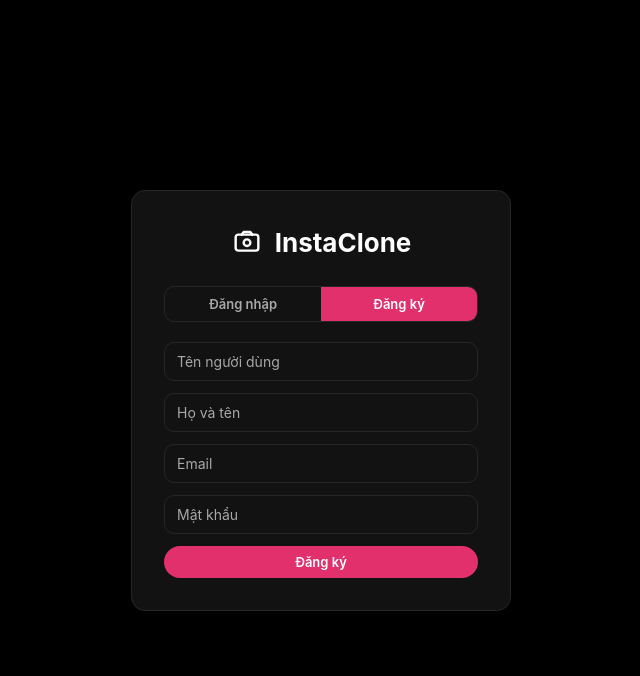
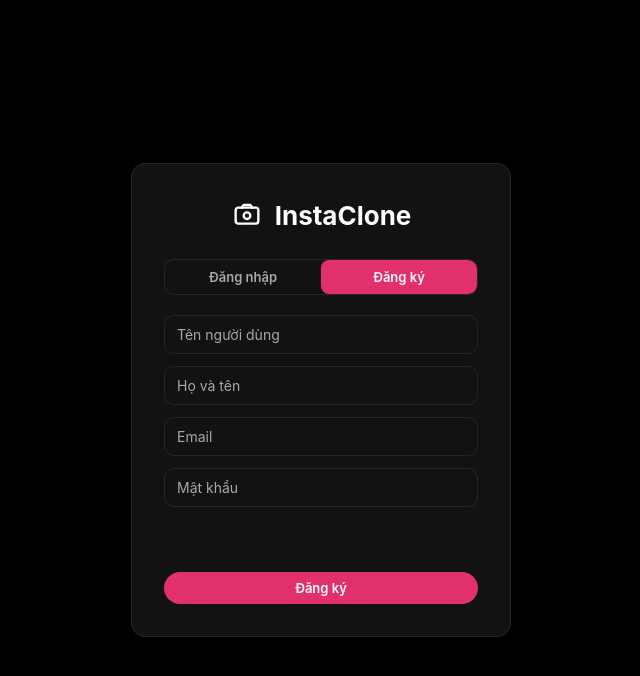
Before and after one commit to Kho1910/Instagram-like-Photo-Sharing, a Vue app in the folder instagram-frontend/: page /login in a window 1280 px wide. Both pictures are taken after a click on the tab "Đăng ký". Shown: the top 676 px of the page, without its empty margins (319-959 px from the left). Built offline with nearby package versions, Linux system fonts and the light colour scheme; no server answers.

Commit message:
Ẩn stat

```diff
--- a/instagram-frontend/src/views/LoginView.vue
+++ b/instagram-frontend/src/views/LoginView.vue
@@ -12,28 +12,95 @@
         InstaClone
       </h1>
 
-
-
-      <div class="auth-tabs">
-        <button :class="{ active: tab === 'login' }"    @click="tab = 'login'">Đăng nhập</button>
-        <button :class="{ active: tab === 'register' }" @click="tab = 'register'">Đăng ký</button>
+      <div class="auth-tabs" role="tablist">
+        <span
+          class="auth-tabs__indicator"
+          :class="{ 'auth-tabs__indicator--register': tab === 'register' }"
+          aria-hidden="true"
+        />
+        <button
+          type="button"
+          role="tab"
+          :aria-selected="tab === 'login'"
+          :class="{ active: tab === 'login' }"
+          @click="setTab('login')"
+        >
+          Đăng nhập
+        </button>
+        <button
+          type="button"
+          role="tab"
+          :aria-selected="tab === 'register'"
+          :class="{ active: tab === 'register' }"
+          @click="setTab('register')"
+        >
+          Đăng ký
+        </button>
       </div>
 
       <div class="auth-form">
-        <BaseInput v-if="tab === 'register'"
-          v-model="form.username" placeholder="Tên người dùng" :error="errors.username" />
-        <BaseInput v-if="tab === 'register'"
-          v-model="form.full_name" placeholder="Họ và tên" :error="errors.full_name" />
-        <BaseInput v-model="form.email" type="email"
-          placeholder="Email" :error="errors.email" />
-        <BaseInput v-model="form.password" type="password"
-          placeholder="Mật khẩu" :error="errors.password" />
+        <div class="auth-form__viewport">
+          <div
+            class="auth-panel"
+            :class="{
+              'auth-panel--active': tab === 'login',
+              'auth-panel--leave-left': tabAnim === 'to-register',
+            }"
+          >
+            <BaseInput
+              v-model="form.email"
+              type="email"
+              placeholder="Email"
+              :error="errors.email"
+            />
+            <BaseInput
+              v-model="form.password"
+              type="password"
+              placeholder="Mật khẩu"
+              :error="errors.password"
+            />
+          </div>
 
+          <div
+            class="auth-panel"
+            :class="{
+              'auth-panel--active': tab === 'register',
+              'auth-panel--leave-right': tabAnim === 'to-login',
+            }"
+          >
+            <BaseInput
+              v-model="form.username"
+              placeholder="Tên người dùng"
+              :error="errors.username"
+            />
+            <BaseInput
+              v-model="form.full_name"
+              placeholder="Họ và tên"
+              :error="errors.full_name"
+            />
+            <BaseInput
+              v-model="form.email"
+              type="email"
+              placeholder="Email"
+              :error="errors.email"
+            />
+            <BaseInput
+              v-model="form.password"
+              type="password"
+              placeholder="Mật khẩu"
+              :error="errors.password"
+            />
+          </div>
+        </div>
 
-        <p v-if="apiError" class="api-error">{{ apiError }}</p>
+        <p class="api-error" :class="{ 'api-error--empty': !apiError }">{{ apiError }}</p>
 
         <BaseButton :loading="loading" block @click="handleSubmit">
+          <Transition name="auth-btn" mode="out-in">
+            <span :key="tab" class="auth-btn-label">
               {{ tab === 'login' ? 'Đăng nhập' : 'Đăng ký' }}
+            </span>
+          </Transition>
         </BaseButton>
       </div>
     </div>
@@ -50,19 +117,29 @@ import BaseButton from '@/components/base/BaseButton.vue'
 const router   = useRouter()
 const { login, register } = useAuth()
 const tab      = ref('login')
+const tabAnim  = ref('')
 const loading  = ref(false)
 const apiError = ref('')
 const form     = reactive({ username: '', full_name: '', email: '', password: '' })
 const errors   = reactive({ username: '', full_name: '', email: '', password: '' })
 
-watch(tab, () => { Object.assign(errors, { username:'', full_name:'', email:'', password:'' }); apiError.value = '' })
+function setTab(next) {
+  if (next === tab.value) return
+  tabAnim.value = next === 'register' ? 'to-register' : 'to-login'
+  tab.value = next
+}
+
+watch(tab, () => {
+  Object.assign(errors, { username: '', full_name: '', email: '', password: '' })
+  apiError.value = ''
+})
 
 function validate() {
   let ok = true
   errors.email    = form.email    ? '' : 'Bắt buộc'; if (!form.email)    ok = false
   errors.password = form.password ? '' : 'Bắt buộc'; if (!form.password) ok = false
   if (tab.value === 'register') {
-    errors.username = form.username ? '' : 'Bắt buộc'; if (!form.username) ok = false;
+    errors.username = form.username ? '' : 'Bắt buộc'; if (!form.username) ok = false
     errors.full_name = form.full_name ? '' : 'Bắt buộc'
     if (!form.full_name) ok = false
   }
@@ -85,7 +162,7 @@ async function handleSubmit() {
       )
 
       alert('Đăng ký thành công! Mời bạn đăng nhập.')
-      tab.value = 'login'
+      setTab('login')
     }
   } catch (e) {
     const serverError = e.response?.data?.error
@@ -97,20 +174,31 @@ async function handleSubmit() {
 </script>
 
 <style scoped>
-.auth-page  { min-height: 100vh; display: flex; align-items: center;
-  justify-content: center; background: var(--color-bg); padding: 16px; }
-.auth-card  { width: 100%; max-width: 380px; padding: 32px; }
-.auth-logo  { font-size: 26px; text-align: center; margin-bottom: 24px; }
+.auth-page {
+  min-height: 100vh;
+  display: flex;
+  align-items: center;
+  justify-content: center;
+  background: var(--color-bg);
+  padding: 16px;
+}
+
+.auth-card {
+  width: 100%;
+  max-width: 380px;
+  padding: 32px;
+}
 
 .auth-logo {
   display: flex;
   align-items: center;
   justify-content: center;
   gap: 12px;
-  font-size: 26px; text-align: center; margin-bottom: 24px;
+  font-size: 26px;
+  text-align: center;
+  margin-bottom: 24px;
 }
 
-/* Kế thừa CSS icon từ Navbar */
 .logo-icon {
   display: flex;
   align-items: center;
@@ -118,16 +206,123 @@ async function handleSubmit() {
 }
 
 .logo-icon svg {
-  /* Tôi chỉnh size lên 32px một chút để nó cân xứng với kích thước chữ h1 to ở trang Login */
   width: 32px;
   height: 32px;
 }
 
-.auth-tabs  { display: flex; border: 1.5px solid var(--color-border);
-  border-radius: var(--radius-md); overflow: hidden; margin-bottom: 20px; }
-.auth-tabs button { flex: 1; padding: 9px; border: none; background: none;
-  font-size: 13px; font-weight: 600; color: var(--color-text-muted); cursor: pointer; }
-.auth-tabs button.active { background: var(--color-primary); color: #fff; }
-.auth-form { display: flex; flex-direction: column; }
-.api-error  { color: var(--color-danger); font-size: 13px; margin-bottom: 10px; text-align: center; }
+.auth-tabs {
+  position: relative;
+  display: flex;
+  border: 1.5px solid var(--color-border);
+  border-radius: var(--radius-md);
+  overflow: hidden;
+  margin-bottom: 20px;
+  isolation: isolate;
+}
+
+.auth-tabs__indicator {
+  position: absolute;
+  inset: 0 auto 0 0;
+  width: 50%;
+  background: var(--color-primary);
+  border-radius: calc(var(--radius-md) - 2px);
+  transition: transform 0.32s cubic-bezier(0.4, 0, 0.2, 1);
+  z-index: 0;
+}
+
+.auth-tabs__indicator--register {
+  transform: translateX(100%);
+}
+
+.auth-tabs button {
+  position: relative;
+  z-index: 1;
+  flex: 1;
+  padding: 9px;
+  border: none;
+  background: none;
+  font-size: 13px;
+  font-weight: 600;
+  color: var(--color-text-muted);
+  cursor: pointer;
+  transition: color 0.25s ease;
+}
+
+.auth-tabs button.active {
+  color: #fff;
+}
+
+.auth-form {
+  display: flex;
+  flex-direction: column;
+}
+
+/* Chiều cao cố định = panel đăng ký (4 input); hai panel chồng nhau */
+.auth-form__viewport {
+  position: relative;
+  height: 212px;
+  overflow: hidden;
+}
+
+.auth-panel {
+  position: absolute;
+  inset: 0;
+  display: flex;
+  flex-direction: column;
+  opacity: 0;
+  visibility: hidden;
+  pointer-events: none;
+  transform: translateX(14px);
+  transition:
+    opacity 0.3s ease,
+    transform 0.3s cubic-bezier(0.4, 0, 0.2, 1),
+    visibility 0.3s;
+}
+
+.auth-panel--active {
+  opacity: 1;
+  visibility: visible;
+  pointer-events: auto;
+  transform: translateX(0);
+}
+
+.auth-panel--leave-left:not(.auth-panel--active) {
+  transform: translateX(-14px);
+}
+
+.auth-panel--leave-right:not(.auth-panel--active) {
+  transform: translateX(14px);
+}
+
+.api-error {
+  color: var(--color-danger);
+  font-size: 13px;
+  line-height: 1.35;
+  min-height: 2.7em;
+  margin: 0 0 10px;
+  text-align: center;
+}
+
+.api-error--empty {
+  visibility: hidden;
+}
+
+.auth-btn-label {
+  display: inline-block;
+}
+
+.auth-btn-enter-active,
+.auth-btn-leave-active {
+  transition: opacity 0.2s ease, transform 0.2s ease;
+}
+
+.auth-btn-enter-from {
+  opacity: 0;
+  transform: translateY(4px);
+}
+
+.auth-btn-leave-to {
+  opacity: 0;
+  transform: translateY(-4px);
+}
 </style>
```
Also changed, not shown: instagram-frontend/src/views/ProfileView.vue (+132 -33 lines). Lines whose indentation alone changed are shown as unchanged.
